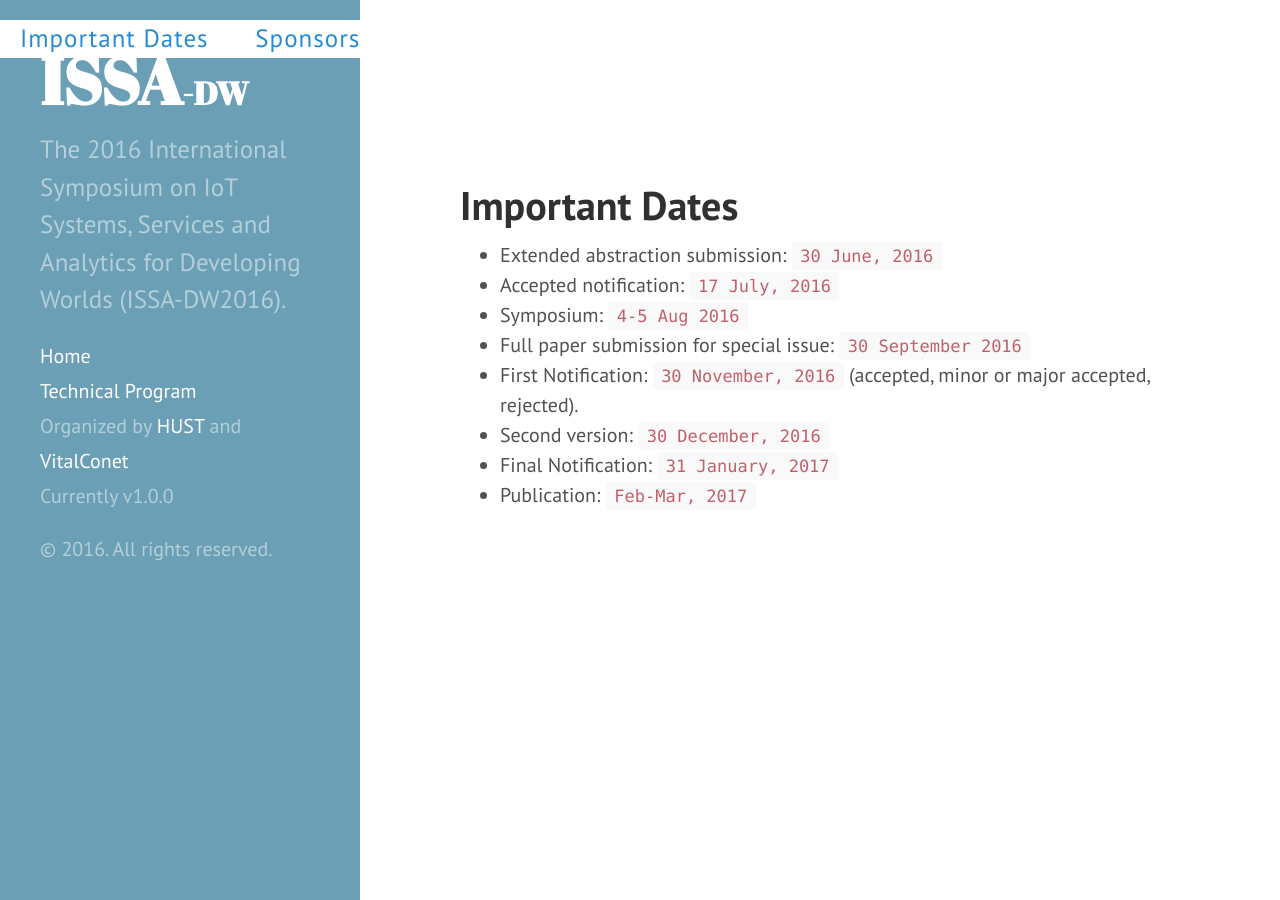
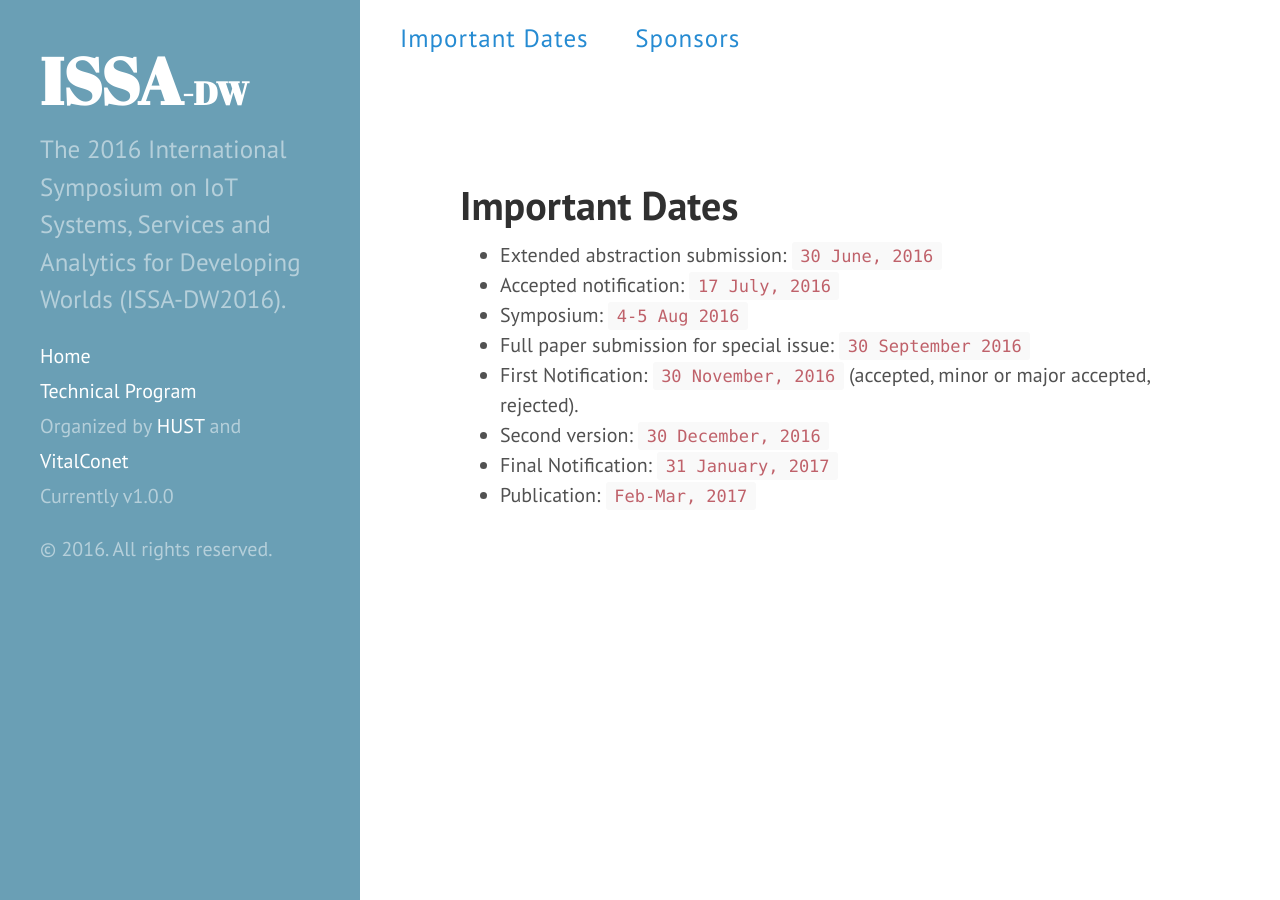
Before and after one commit to issadw/issadw.github.io, a Jekyll site: the page built from important_dates.md, in a window 1280 px wide. Built offline with Jekyll 4.4.1, drawn with Linux system fonts in a browser that asks for light colours.

Commit message:
Customize Top panel

```diff
--- a/public/css/hyde.css
+++ b/public/css/hyde.css
@@ -257,7 +257,7 @@ a.sidebar-nav-item:focus {
 .top .masthead nav {
   /* float: right; */
   position: fixed;
-  left: 100;
+  left: 19rem;
   margin-right: 40px; // @TODO: Vertically middle align
   margin-left: 40px;
   font-size: 25px;
```
